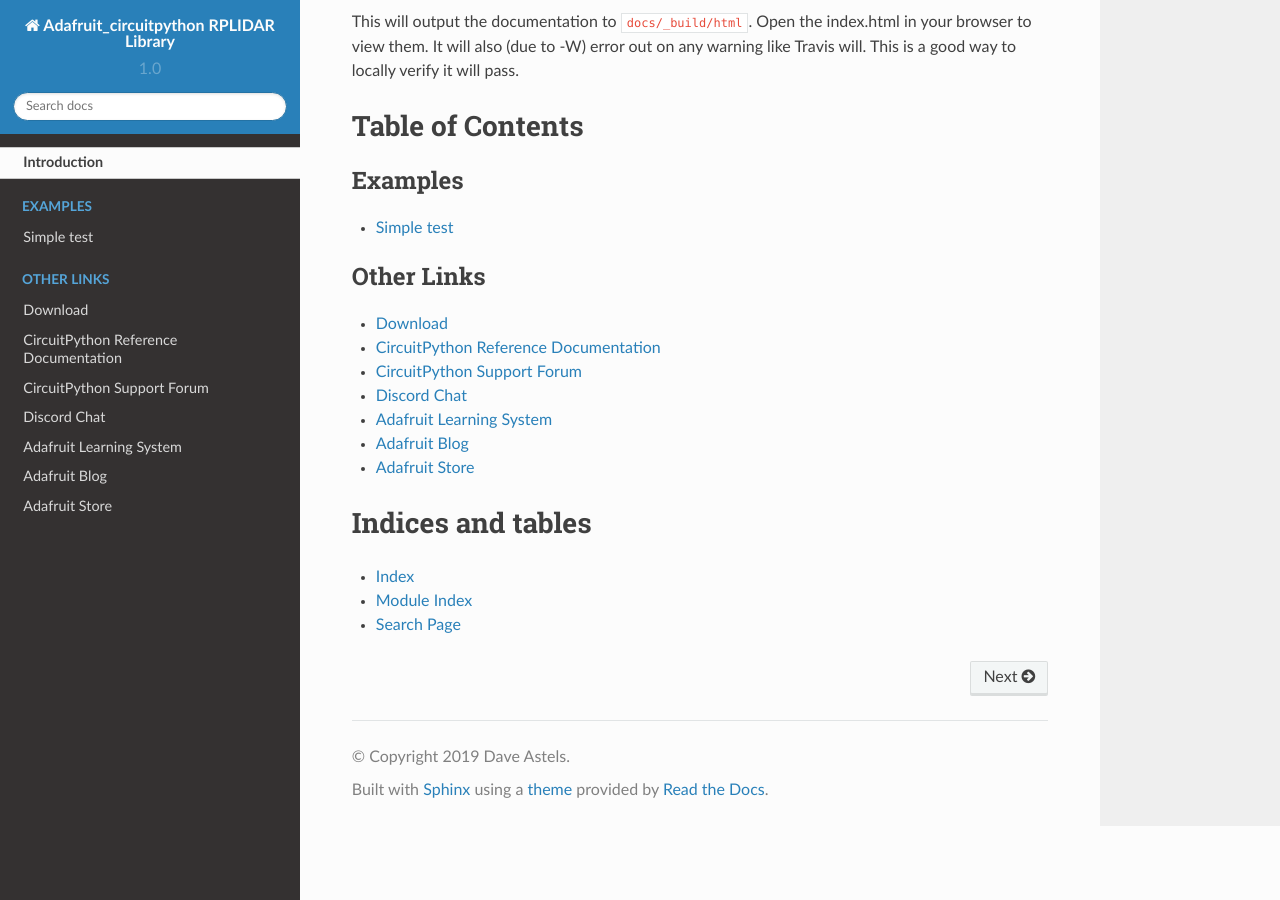
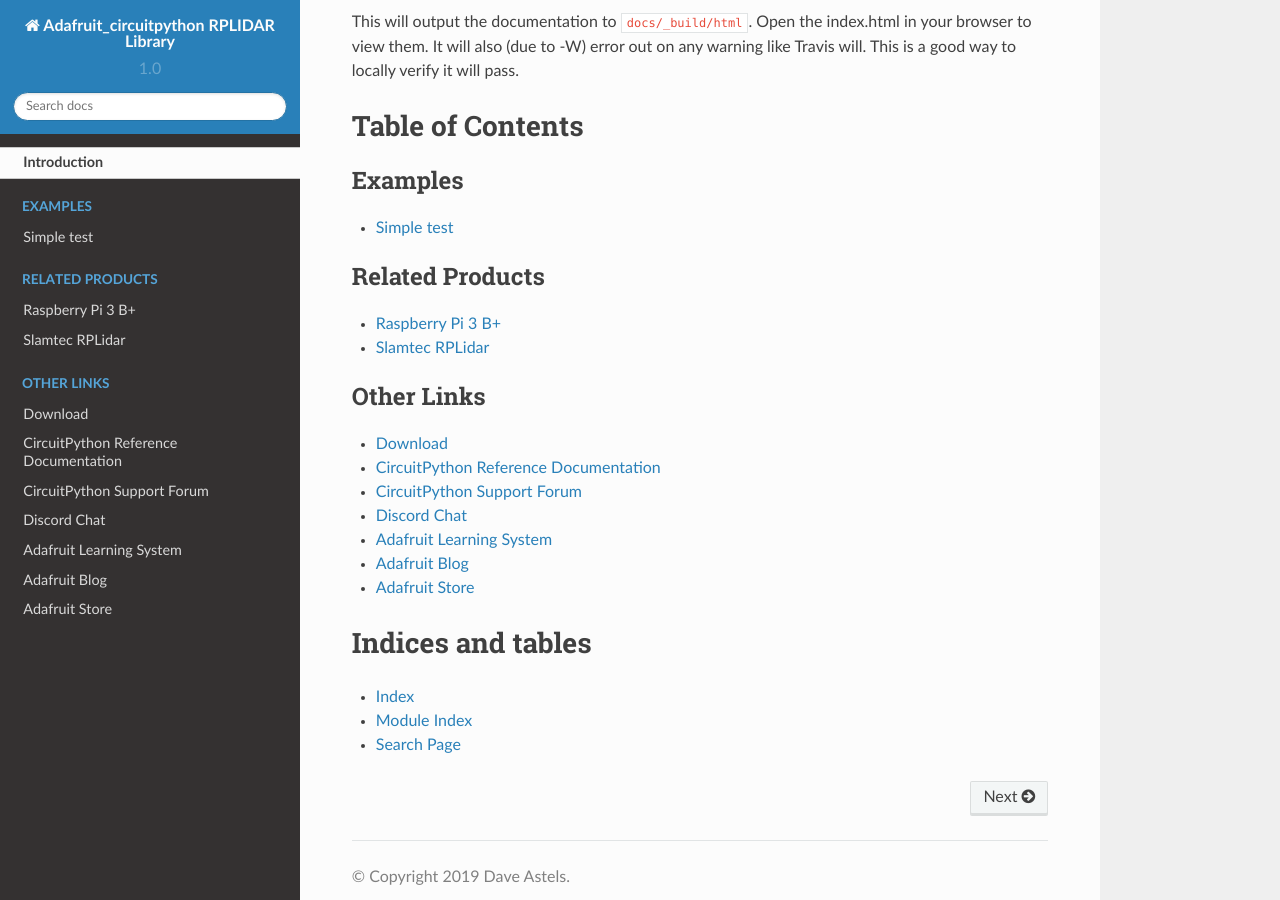
Before and after one commit to adafruit/Adafruit_CircuitPython_RPLIDAR, a Sphinx documentation site: the page built from docs/index.rst, in a window 1280 px wide and 900 px high, scrolled down 2191 px. Built offline with Sphinx 7.4.7 and the Read the Docs theme 2.0.0, drawn with Linux system fonts in a browser that asks for light colours; part of the change alters nothing that is shown.

```diff
--- a/docs/index.rst
+++ b/docs/index.rst
@@ -23,14 +23,11 @@ Table of Contents
 .. toctree::
     :caption: Tutorials
 
-.. todo:: Add any Learn guide links here. If there are none, then simply delete this todo and leave
-    the toctree above for use later.
-
 .. toctree::
     :caption: Related Products
 
-.. todo:: Add any product links here. If there are none, then simply delete this todo and leave
-    the toctree above for use later.
+    Raspberry Pi 3 B+ <https://www.adafruit.com/product/3775>
+    Slamtec RPLidar <https://www.adafruit.com/product/4010>
 
 .. toctree::
     :caption: Other Links
```
